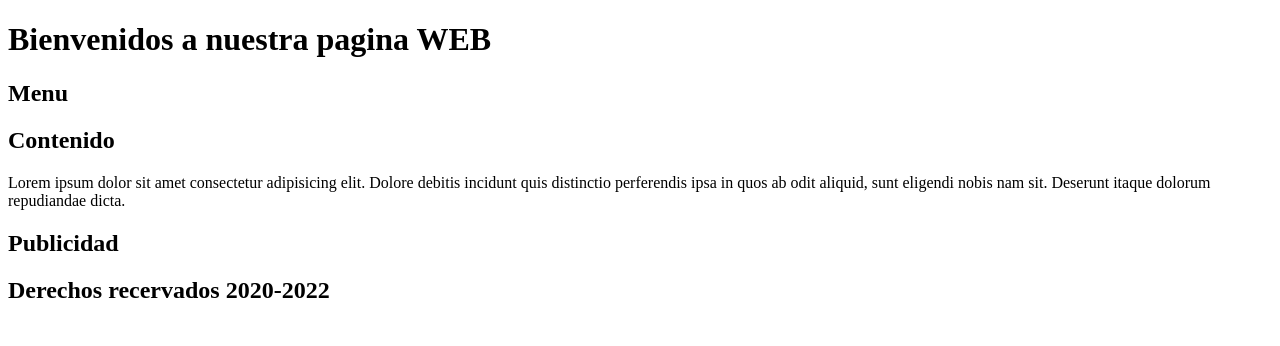
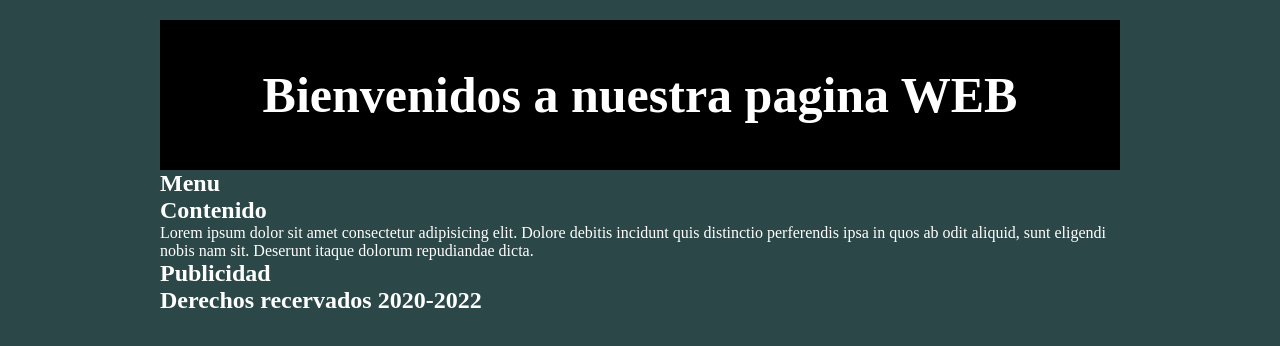
Before and after one commit to niko-modesti/estructura-basica-de-pagina-web, a plain HTML site: page index.html in a window 1280 px wide. Drawn offline with Linux system fonts and the light colour scheme.

Commit message:
Se agrego hoja de estilos css

```diff
--- a/css/styles.css
+++ b/css/styles.css
@@ -0,0 +1,35 @@
+
+/* recetea todo los margenes */
+* {
+    margin: 0px;
+    padding: 0px;
+}
+
+/* llama a la etiqueta body para configurar el estilo fondo y color del texto */
+body{
+    background: rgb(44, 71, 71);
+    color: rgb(255, 255, 255);
+}
+
+/*referencia al id=contenedor para darle estilo a la etiqueta div,
+  establece un ancho de 960px, margenes automaticos para centrar y
+  margen superior e inferior de 20 px */
+#contenedor{
+    width: 960px;
+    margin: auto;
+    margin-top: 20px;
+    margin-bottom: 20px;
+}
+
+/* */
+header{
+    height: 150px;
+    background: black;
+}
+
+header h1{
+    font-size: 50px;
+    text-align: center;
+    line-height: 150px;
+
+}
--- a/index.html
+++ b/index.html
@@ -5,6 +5,7 @@
     <meta http-equiv="X-UA-Compatible" content="IE=edge">
     <meta name="viewport" content="width=device-width, initial-scale=1.0">
     <title>pagina ejemplo</title>
+    <link rel="stylesheet" href="css/styles.css">
 </head>
 <body>
     <div id="contenedor">
```
